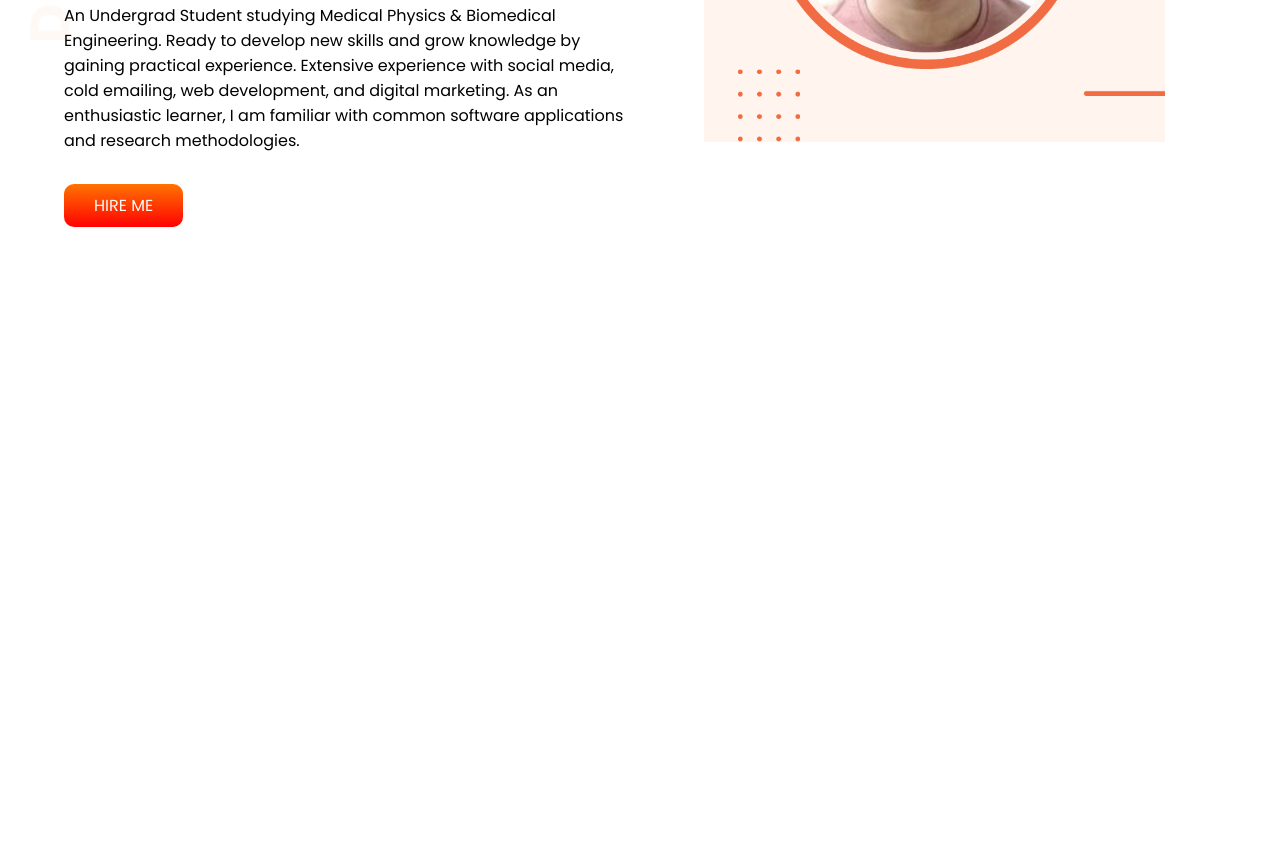
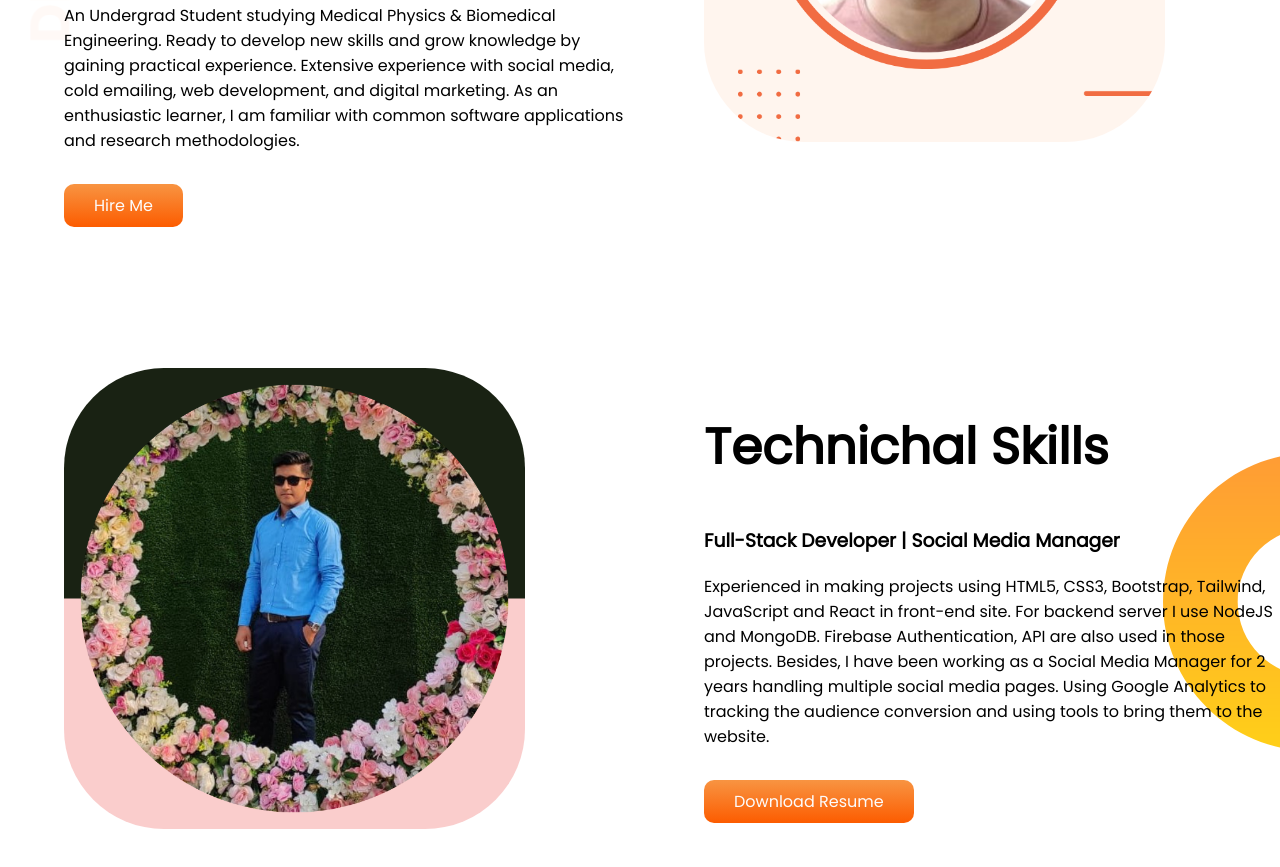
Before and after one commit to iamSHShUvo/ShUvo-s-Portfolio, a plain HTML site: page index.html in a window 1280 px wide. Shown: the part 319-1186 px from the top of the page. Before the commit the page ends 800 px from the top, so only its background shows below. Drawn offline with Linux system fonts and the light colour scheme.

Commit message:
section2

```diff
--- a/index.html
+++ b/index.html
@@ -18,12 +18,27 @@
 
         <h3>Profile Summary:</h3>
         <p>An Undergrad Student studying Medical Physics & Biomedical Engineering. Ready to develop new skills and grow knowledge by gaining practical experience. Extensive experience with social media, cold emailing, web development, and digital marketing. As an enthusiastic learner, I am familiar with common software applications and research methodologies.</p>
-    <a class="link-button" target="_blank" href="http://linkedin.com/in/iamSHShUvo">HIRE ME</a>
+    <a class="link-button" target="_blank" href="http://linkedin.com/in/iamSHShUvo">Hire Me</a>
 
         </div>
         <div class="half-width">
             <img src="images/shuvo1.png" alt="">
         </div>
     </section>
+
+    <section class="section2">
+        <div class="half-width">
+            <img src="images/shuvo2.png" alt="">
+        </div>
+        <div class="half-width">
+            <h1>Technichal Skills</h1>
+            <h3>Full-Stack Developer | Social Media Manager</h3>
+
+            <p>Experienced in making projects using HTML5, CSS3, Bootstrap, Tailwind, JavaScript and React in front-end site. For backend server I use NodeJS and MongoDB. Firebase Authentication, API are also used in those projects. Besides, I have been working as a Social Media Manager for 2 years handling multiple social media pages. Using Google Analytics to tracking the audience conversion and using tools to bring them to the website. </p>
+
+            <a class="link-button" target="_blank" href="https://drive.google.com/file/d/18YNKMkydzX9tQT7WMOD5rA-gH20d48yJ/view?usp=sharing">Download Resume</a>
+        </div>
+
+    </section>
 </body>
 </html>
--- a/style.css
+++ b/style.css
@@ -14,7 +14,7 @@ p{
 .link-button{
     color: rgb(253, 252, 252);
     text-decoration: none;
-    background-image: linear-gradient(rgb(255, 115, 0), rgb(255, 2, 2));
+    background-image: linear-gradient(rgb(248, 148, 66), rgb(252, 92, 0));
     padding: 10px 30px;
     border-radius: 10px;
     font-weight: 700px;
@@ -23,6 +23,7 @@ p{
 }
 section{
     display: flex;
+    margin-bottom: 150px;
 }
 .half-width{
     width: 50%;
@@ -30,9 +31,17 @@ section{
 }
 .half-width img{
     width: 80%;
+    border-radius: 100px;
 }
 .top-banner{
     background-image: url(images/top-banner.png);
     background-repeat: no-repeat;
 
 }
+
+.section2{
+
+    background-image: url(images/dream-bg.png);
+    background-repeat: no-repeat;
+    background-position: right;
+}
```
